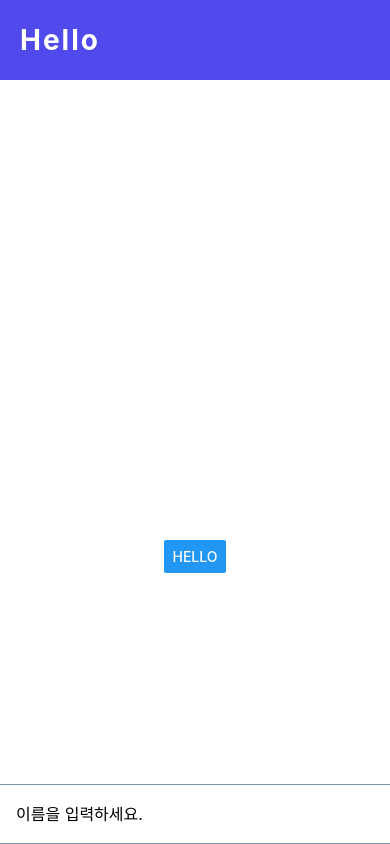
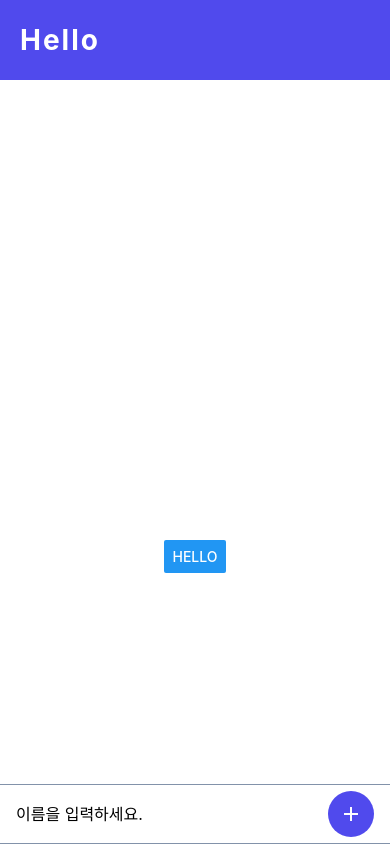
Before and after one commit to LNSol/rnstudy, a React Native app: screen / in a window 390 px wide. Built offline with nearby package versions, Linux system fonts and the light colour scheme.

Commit message:
버튼 만들기 - TouchableOpacity

```diff
--- a/components/NameInput.tsx
+++ b/components/NameInput.tsx
@@ -1,5 +1,6 @@
 import {Dispatch, SetStateAction, useEffect, useRef} from 'react';
-import {StyleSheet, View, TextInput} from 'react-native';
+import {StyleSheet, View, TextInput, TouchableOpacity} from 'react-native';
+import Icon from 'react-native-vector-icons/MaterialIcons';
 
 interface INameInputProps {
   name: string;
@@ -25,6 +26,11 @@ const NameInput = ({name, changeName, focus, greeting}: INameInputProps) => {
         ref={inputRef}
         onSubmitEditing={greeting}
       />
+      <View style={styles.button}>
+        <TouchableOpacity style={styles.add} activeOpacity={0.5}>
+          <Icon name='add' color='#fff' size={24} />
+        </TouchableOpacity>
+      </View>
     </View>
   );
 };
@@ -33,13 +39,30 @@ const styles = StyleSheet.create({
   block: {
     height: 60,
     paddingHorizontal: 16,
-    justifyContent: 'center',
     borderColor: '#8292aa',
     borderTopWidth: 1,
     borderBottomWidth: 1,
+    flexDirection: 'row',
+    alignItems: 'center',
   },
   input: {
     fontSize: 16,
+    flex: 1,
+  },
+  button: {
+    width: 46,
+    height: 46,
+    alignItems: 'center',
+    justifyContent: 'center',
+    borderRadius: 23,
+  },
+  add: {
+    width: 46,
+    height: 46,
+    borderRadius: 23,
+    justifyContent: 'center',
+    alignItems: 'center',
+    backgroundColor: '#504aed',
   },
 });
 export default NameInput;
--- a/package.json
+++ b/package.json
@@ -11,9 +11,11 @@
     "prettier": "prettier --write ."
   },
   "dependencies": {
+    "@types/react-native-vector-icons": "^6.4.13",
     "react": "18.2.0",
     "react-native": "0.71.10",
-    "react-native-safe-area-context": "^4.5.3"
+    "react-native-safe-area-context": "^4.5.3",
+    "react-native-vector-icons": "^9.2.0"
   },
   "devDependencies": {
     "@babel/core": "^7.20.0",
```
Also changed, not shown: 4 other files (tests, documents, lock files or other folders).
